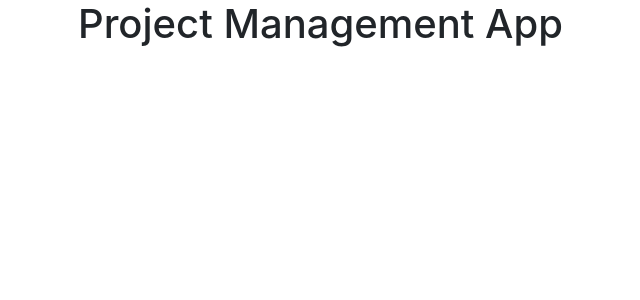
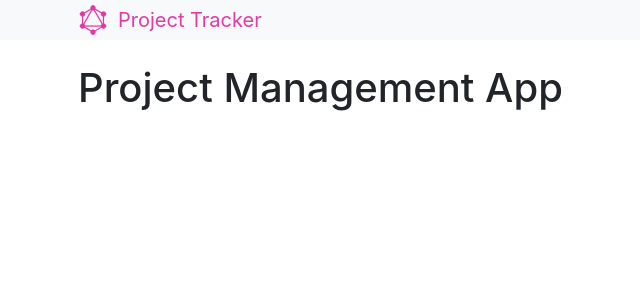
Before and after one commit to anthonyBosek/projectManager, a React (Create React App) app in the folder client/: page / in a window 1280 px wide. Shown: the top 300 px of the page, without its empty margins (4-644 px from the left). Built offline with nearby package versions, Linux system fonts and the light colour scheme.

Commit message:
create Header component

```diff
--- a/client/src/App.js
+++ b/client/src/App.js
@@ -1,9 +1,14 @@
-function App() {
+import Header from "./components/Header";
+
+const App = () => {
   return (
-    <div className="container">
-      <h1>Project Management App</h1>
-    </div>
+    <>
+      <Header />
+      <div className="container">
+        <h1>Project Management App</h1>
+      </div>
+    </>
   );
-}
+};
 
 export default App;
--- /dev/null
+++ b/client/src/components/Header.jsx
@@ -0,0 +1,18 @@
+import logo from "./assets/logo.png";
+
+const Header = () => {
+  return (
+    <nav className="navbar bg-light mb-4 p-0">
+      <div className="container">
+        <a className="navbar-brand" href="/">
+          <div className="d-flex">
+            <img src={logo} alt="logo" className="mr-2" />
+            <div>Project Tracker</div>
+          </div>
+        </a>
+      </div>
+    </nav>
+  );
+};
+
+export default Header;
--- a/client/src/index.css
+++ b/client/src/index.css
@@ -13,6 +13,9 @@
 }
 
 .navbar-brand {
+  color: #df3ca6;
+}
+.navbar-brand:hover {
   color: #df3ca6;
 }
 
```
